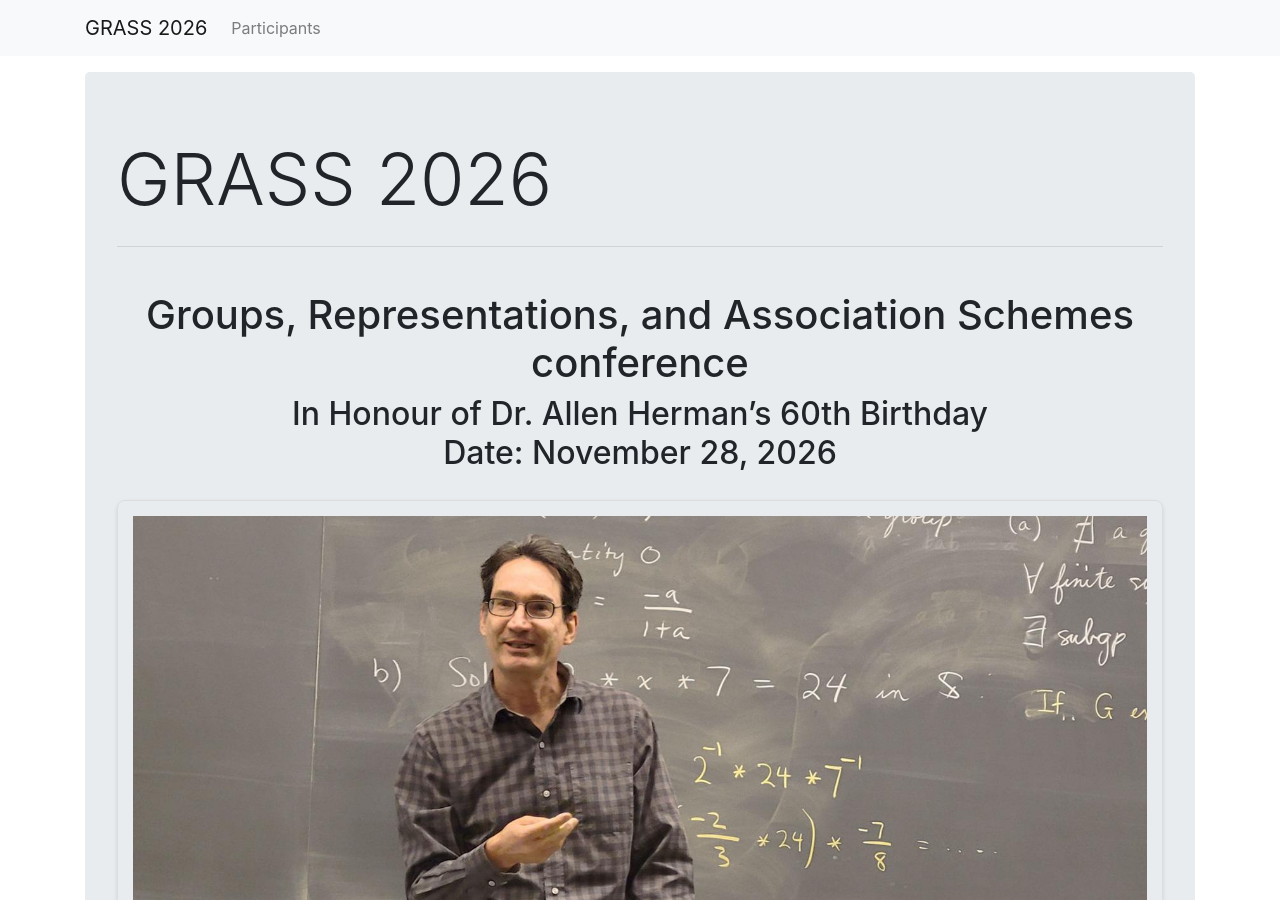
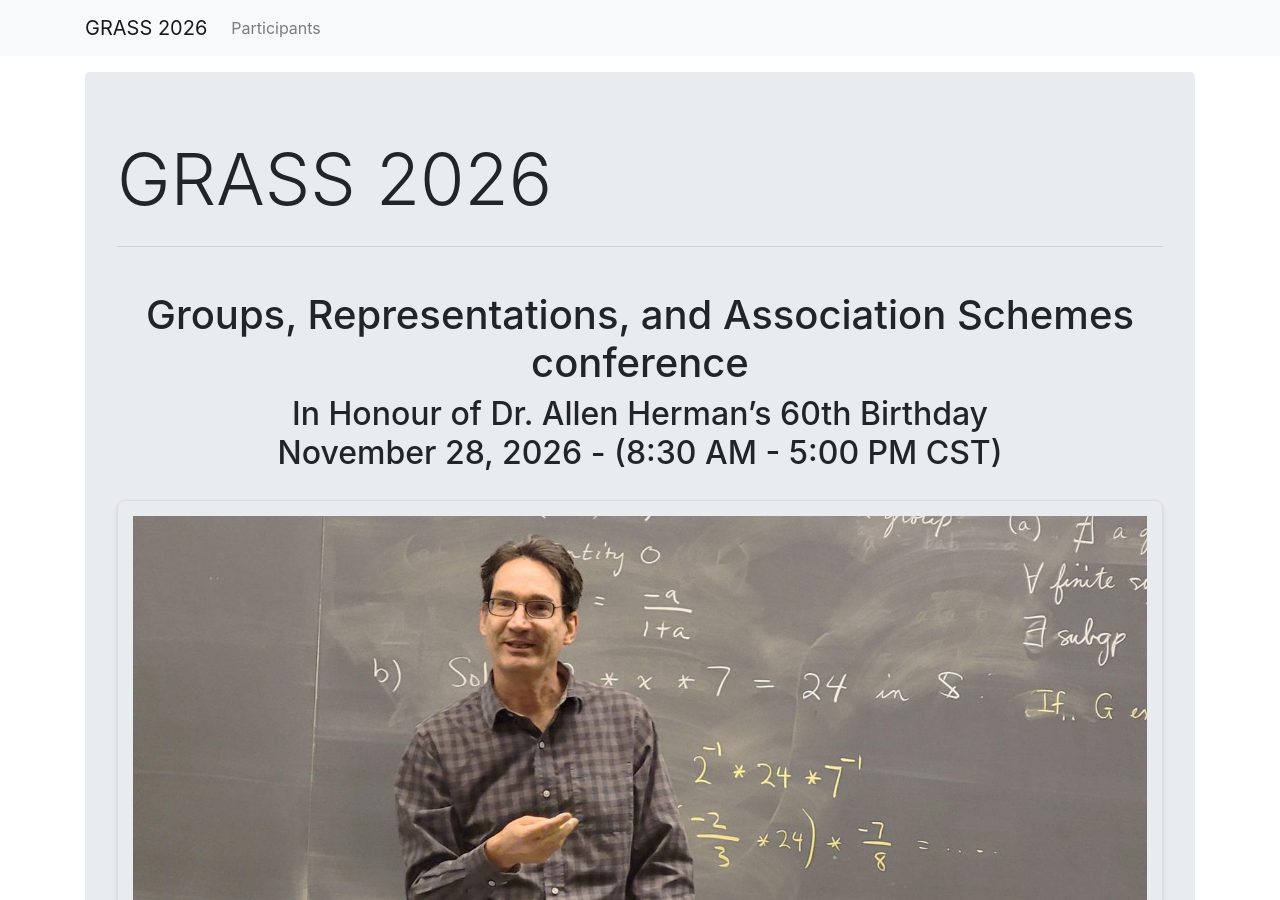
Before and after one commit to sarobidy19/Herman60, a Jekyll site: the page built from index.md, in a window 1280 px wide and 900 px high. Built offline with Jekyll 4.4.1, drawn with Linux system fonts in a browser that asks for light colours.

Commit message:
date updated

```diff
--- a/index.md
+++ b/index.md
@@ -65,7 +65,7 @@ p {
   <h2>
     In Honour of Dr. Allen Herman’s 60th Birthday
     <br>
-    Date: November 28, 2026
+    November 28, 2026 - (8:30 AM - 5:00 PM CST)
   </h2>
 </div>
 
```
